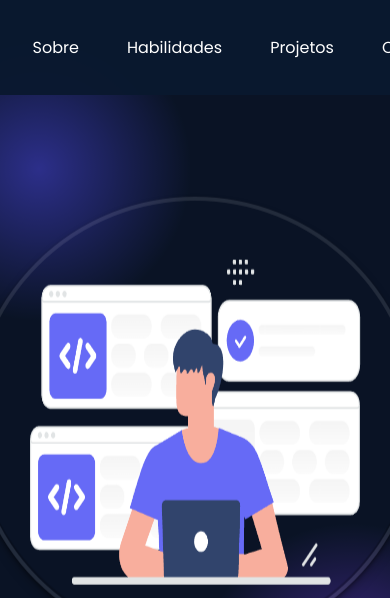
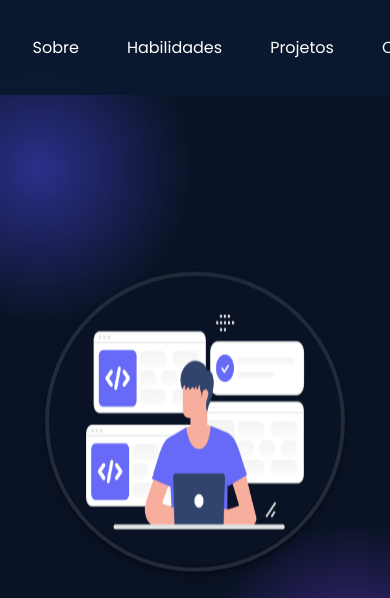
Before and after one commit to Luiz-FrontDev/Portfolio-Luiz-Felipe, a plain HTML site: page index.html in a window 390 px wide. Shown: the top 598 px of the page. Drawn offline with nearby package versions, Linux system fonts and the light colour scheme.

Commit message:
Restore and update main CSS styles

```diff
--- a/main.css
+++ b/main.css
@@ -52,4 +52,12 @@ h1 {
 .sobre-texto {
     text-align: center;
     font-size: 1rem;
+
 }
+
+@media screen and (max-width: 768px) {
+    .foto-perfil {
+        width: 300px;
+        height: 300px;
+    }
+}
```
